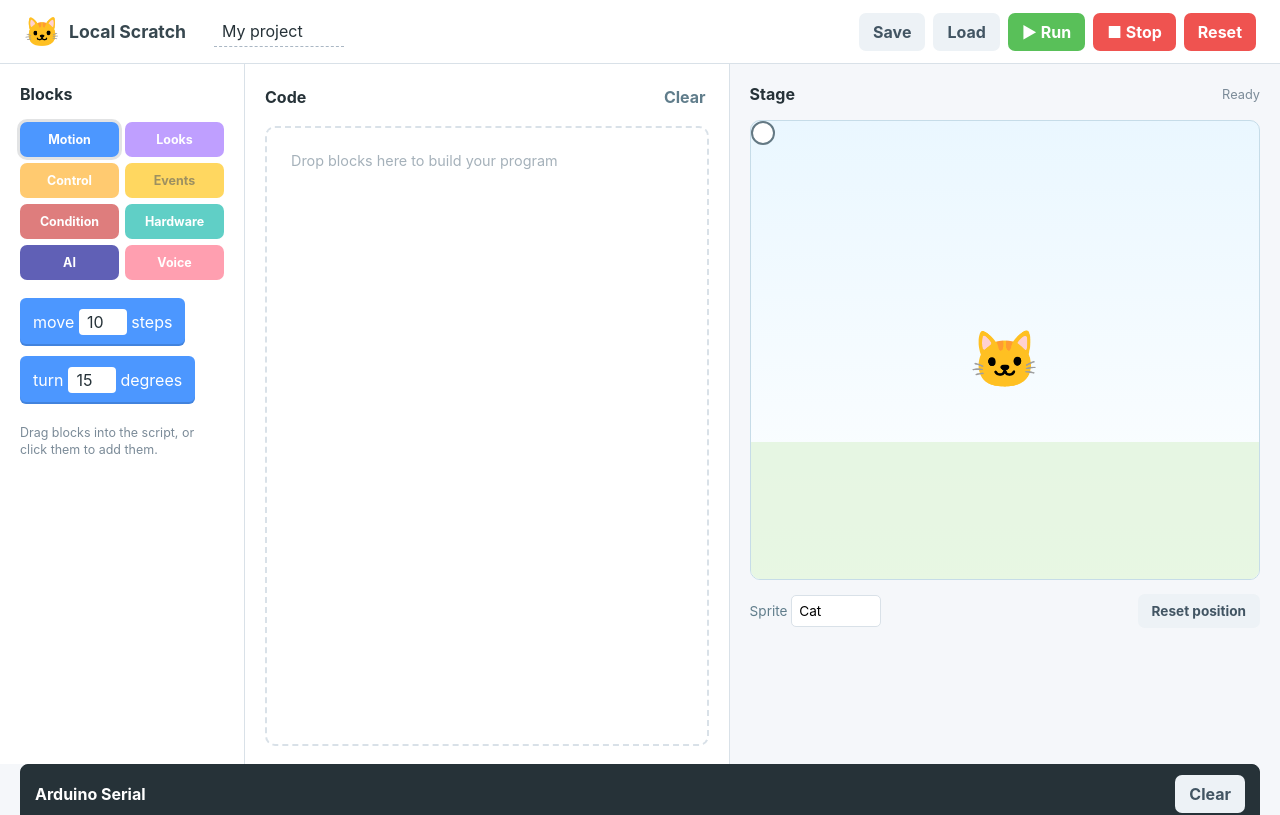
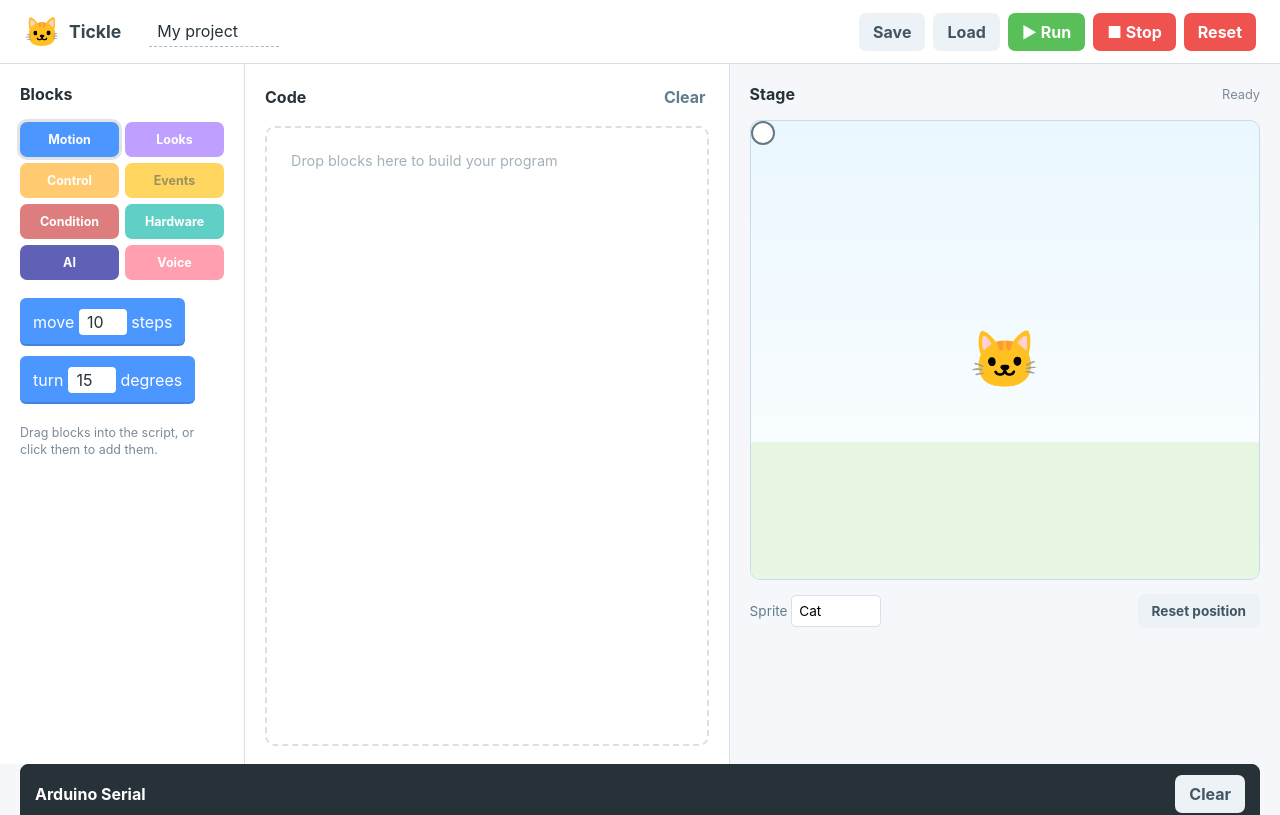
Before and after one commit to DPandaman/HackMIT_2026, a React (Vite) app: page / in a window 1280 px wide. Shown: the top 815 px of the page. Built offline with nearby package versions, Linux system fonts and the light colour scheme.

Commit message:
design choice

```diff
--- a/index.html
+++ b/index.html
@@ -4,7 +4,7 @@
 <head>
   <meta charset="UTF-8">
   <meta name="viewport" content="width=device-width, initial-scale=1.0">
-  <title>Local Scratch</title>
+  <title>Tickle</title>
 </head>
 
 <body>
--- a/src/components/Topbar.jsx
+++ b/src/components/Topbar.jsx
@@ -3,7 +3,7 @@ export function Topbar({ projectName, resetSprite, saveProject, loadProject, run
     <header className="topbar">
       <div className="brand">
         <span className="brand-mark">🐱</span>
-        <strong>Local Scratch</strong>
+        <strong>Tickle</strong>
       </div>
       <div
         className="project-name"
```
